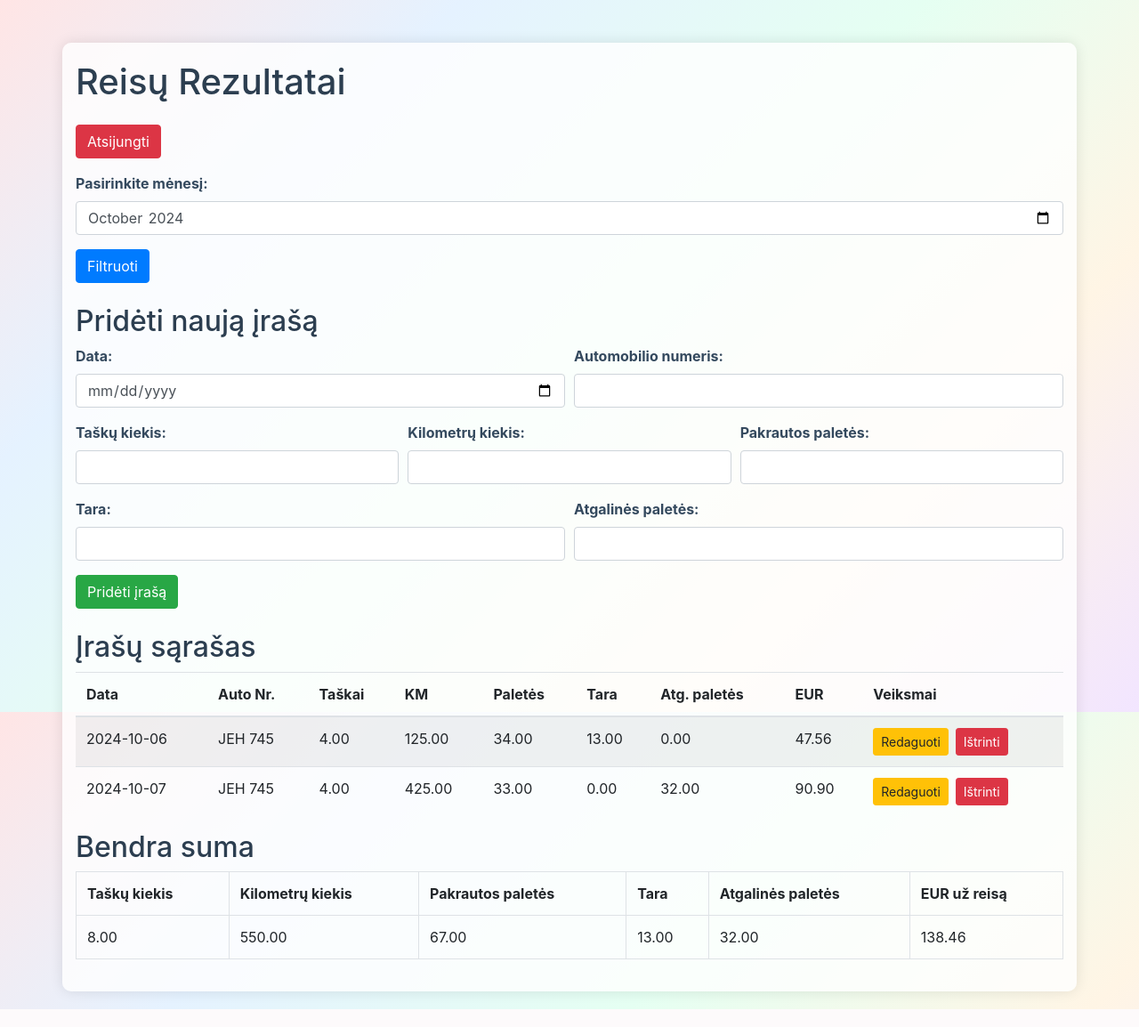
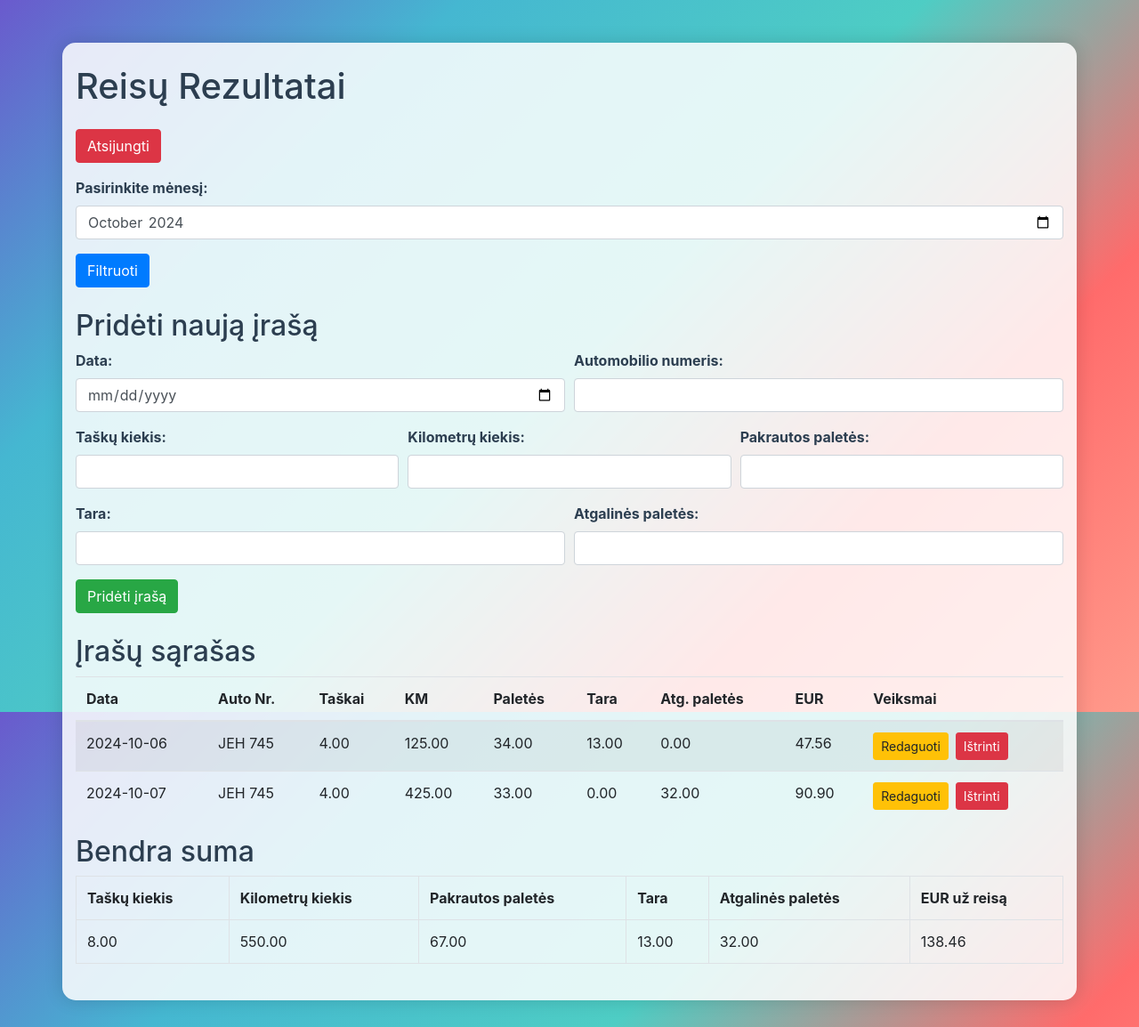
Before and after one commit to AndriusMatulionis/Rivona-ataskaita-web, a Flask app: page / in a window 1280 px wide. Shown: the whole page at 89% size. Run offline with Flask 2, Linux system fonts and the light colour scheme; a user stored in the database is signed in; data comes from the database, SQL or seed files in the repository; some libraries are stand-ins or nearby versions.

Commit message:
Atnaujinti failai ir pridėti nauji failai

```diff
--- a/static/css/styles.css
+++ b/static/css/styles.css
@@ -1,79 +1,109 @@
+@keyframes gradient {
+    0% {
+        background-position: 0% 50%;
+    }
+    50% {
+        background-position: 100% 50%;
+    }
+    100% {
+        background-position: 0% 50%;
+    }
+}
+
 body {
     min-height: 100vh;
     background: linear-gradient(
-        135deg,
-        #FFE5E5 0%,    /* Švelni rožinė */
-        #E5F2FF 25%,   /* Švelni mėlyna */
-        #E5FFF2 50%,   /* Švelni žalia */
-        #FFF5E5 75%,   /* Švelni geltona */
-        #F2E5FF 100%   /* Švelni violetinė */
+        -45deg,
+        #FF9A8B,
+        #FF6B6B,
+        #4ECDC4,
+        #45B7D1,
+        #6A5ACD
     );
-    background-attachment: fixed; /* Užtikrina, kad gradientas išliktų fiksuotas slenkant puslapį */
+    background-size: 400% 400%;
+    animation: gradient 15s ease infinite;
+    background-attachment: fixed;
 }
 
 .container {
-    background-color: rgba(255, 255, 255, 0.8);
-    border-radius: 10px;
-    padding: 20px;
-    box-shadow: 0 0 15px rgba(0, 0, 0, 0.1);
-    margin-top: 20px;
-    margin-bottom: 20px;
+    background-color: rgba(255, 255, 255, 0.85);
+    border-radius: 15px;
+    padding: 25px;
+    box-shadow: 0 0 20px rgba(0, 0, 0, 0.15);
+    margin-top: 30px;
+    margin-bottom: 30px;
 }
 
-/* Likę stiliai lieka tokie patys kaip ankstesniame pavyzdyje */
+/* Likusios stiliaus taisyklės lieka tokios pačios kaip ankstesniame pavyzdyje */
 .custom-table {
     width: 100%;
-    border-collapse: collapse;
+    border-collapse: separate;
+    border-spacing: 0;
     background-color: white;
-    border-radius: 5px;
+    border-radius: 10px;
     overflow: hidden;
-    box-shadow: 0 0 10px rgba(0, 0, 0, 0.05);
+    box-shadow: 0 0 15px rgba(0, 0, 0, 0.1);
 }
 
 .custom-table th, .custom-table td {
-    border: 1px solid #e2e8f0;
-    padding: 0.75rem;
+    border: none;
+    padding: 12px;
+    text-align: left;
 }
 
 .custom-table th {
-    background-color: #f8fafc;
+    background-color: #4ECDC4;
+    color: white;
     font-weight: bold;
+    text-transform: uppercase;
 }
 
 .custom-table tr:nth-child(even) {
-    background-color: #f1f5f9;
+    background-color: #f8f9fa;
+}
+
+.custom-table tr:hover {
+    background-color: #e9ecef;
+    transition: background-color 0.3s ease;
 }
 
 .form-control, .btn {
-    border-radius: 5px;
+    border-radius: 8px;
 }
 
 h1, h2 {
     color: #2c3e50;
-    margin-bottom: 20px;
+    margin-bottom: 25px;
+    font-weight: bold;
 }
 
 .btn-primary {
-    background-color: #3498db;
-    border-color: #3498db;
+    background-color: #4ECDC4;
+    border-color: #4ECDC4;
 }
 
 .btn-primary:hover {
-    background-color: #2980b9;
-    border-color: #2980b9;
+    background-color: #45B7D1;
+    border-color: #45B7D1;
 }
 
 .btn-danger {
-    background-color: #e74c3c;
-    border-color: #e74c3c;
+    background-color: #FF6B6B;
+    border-color: #FF6B6B;
 }
 
 .btn-danger:hover {
-    background-color: #c0392b;
-    border-color: #c0392b;
+    background-color: #ee5253;
+    border-color: #ee5253;
 }
 
 .form-group label {
     font-weight: bold;
-    color: #34495e;
+    color: #2c3e50;
+    margin-bottom: 8px;
 }
+
+.form-control:focus {
+    border-color: #4ECDC4;
+    box-shadow: 0 0 0 0.2rem rgba(78, 205, 196, 0.25);
+}
```
Also changed, not shown: requirements.txt (+136 -4 lines).
